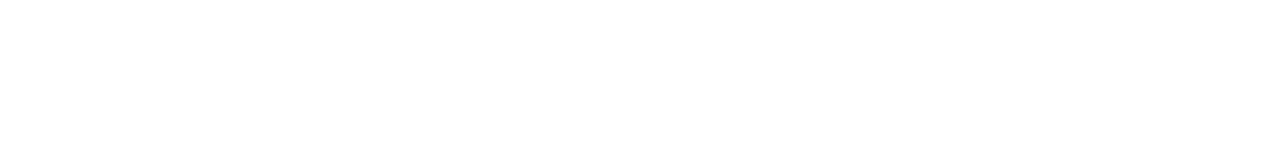
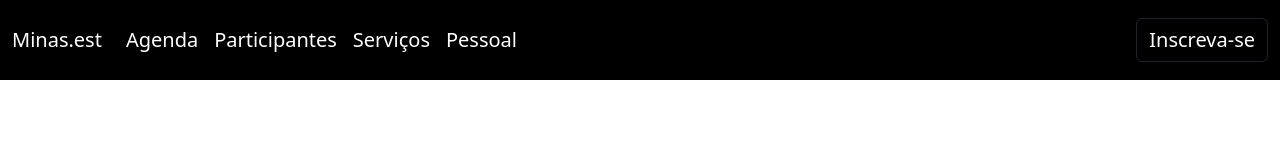
Before and after one commit to higmito/Bootstrap, a plain HTML site: page index.html in a window 1280 px wide. Drawn offline with Linux system fonts and the light colour scheme; files that its build step writes are made by us from their sources; files whose address does not match are found by name; a web font is replaced by a local one.

Commit message:
Update index.html

```diff
--- a/index.html
+++ b/index.html
@@ -8,7 +8,33 @@
     <link rel="stylesheet" href="css/color.css">
 </head>
 <body>
-
+<nav class="navbar navbar-expand-lg ">
+    <div class="container-fluid">
+      <a class="navbar-brand corletra" href="index.html">Minas.est</a>
+      <button class="navbar-toggler" type="button" data-bs-toggle="collapse" data-bs-target="#navbarSupportedContent" aria-controls="navbarSupportedContent" aria-expanded="false" aria-label="Toggle navigation">
+        <span class="navbar-toggler-icon"></span>
+      </button>
+      <div class="collapse navbar-collapse" id="navbarSupportedContent">
+        <ul class="navbar-nav me-auto mb-2 mb-lg-0">
+          <li class="nav-item">
+            <a class="nav-link corletra" aria-current="page" href="cronograma.html">Agenda</a>
+          </li>
+          <li class="nav-item">
+            <a class="nav-link corletra" href="participantes.html">Participantes</a>
+          </li>
+          <li class="nav-item">
+            <a class="nav-link corletra" href="servicos.html">Serviços</a>
+          </li>
+          <li class="nav-item">
+            <a class="nav-link corletra" href="pessoal.html">Pessoal</a>
+          </li>
+        </ul>
+        <form class="d-flex" role="search">
+          <a class="btn btn-outline-dark corletra botao" type="submit" href="inscricao.html">Inscreva-se</a>
+        </form>
+      </div>
+    </div>
+  </nav>
       <script src="js/bootstrap.min.js"></script>
 </body>
 </html>
```
